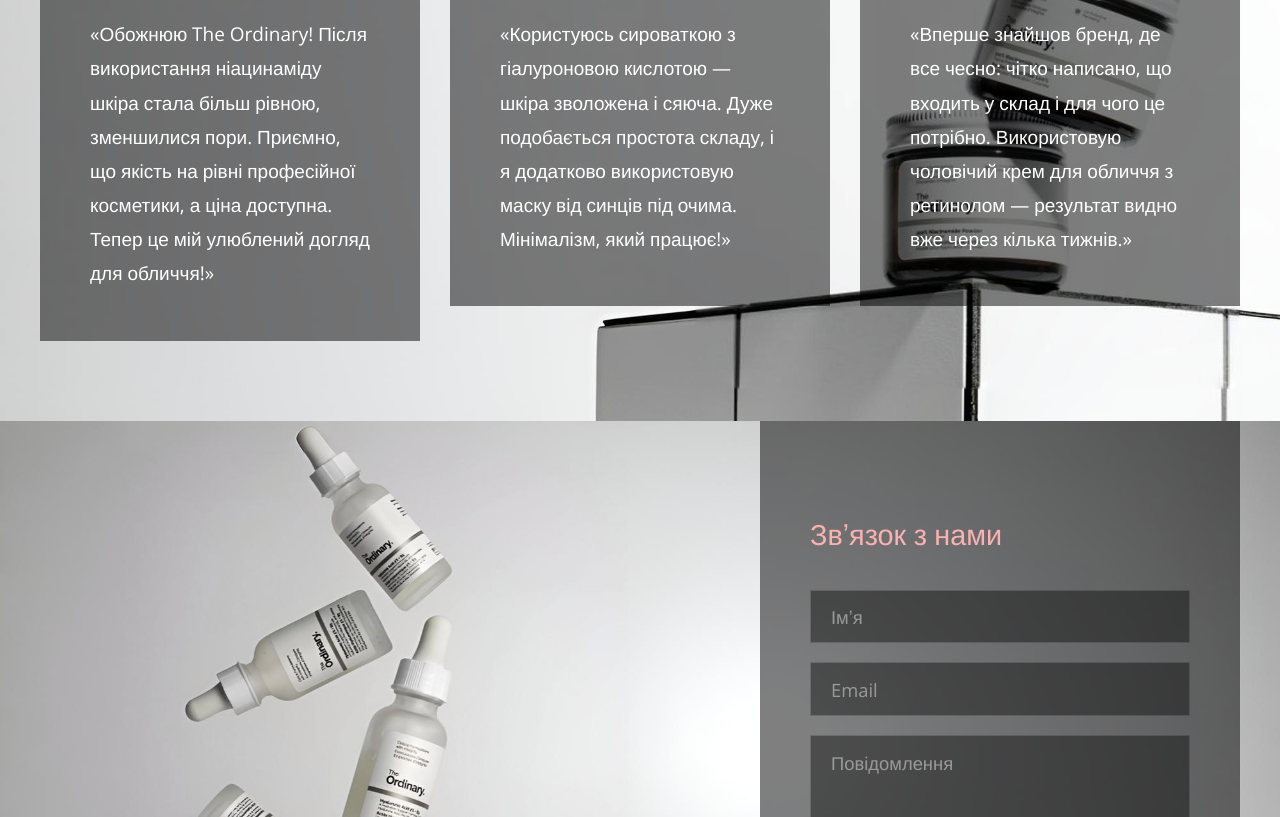
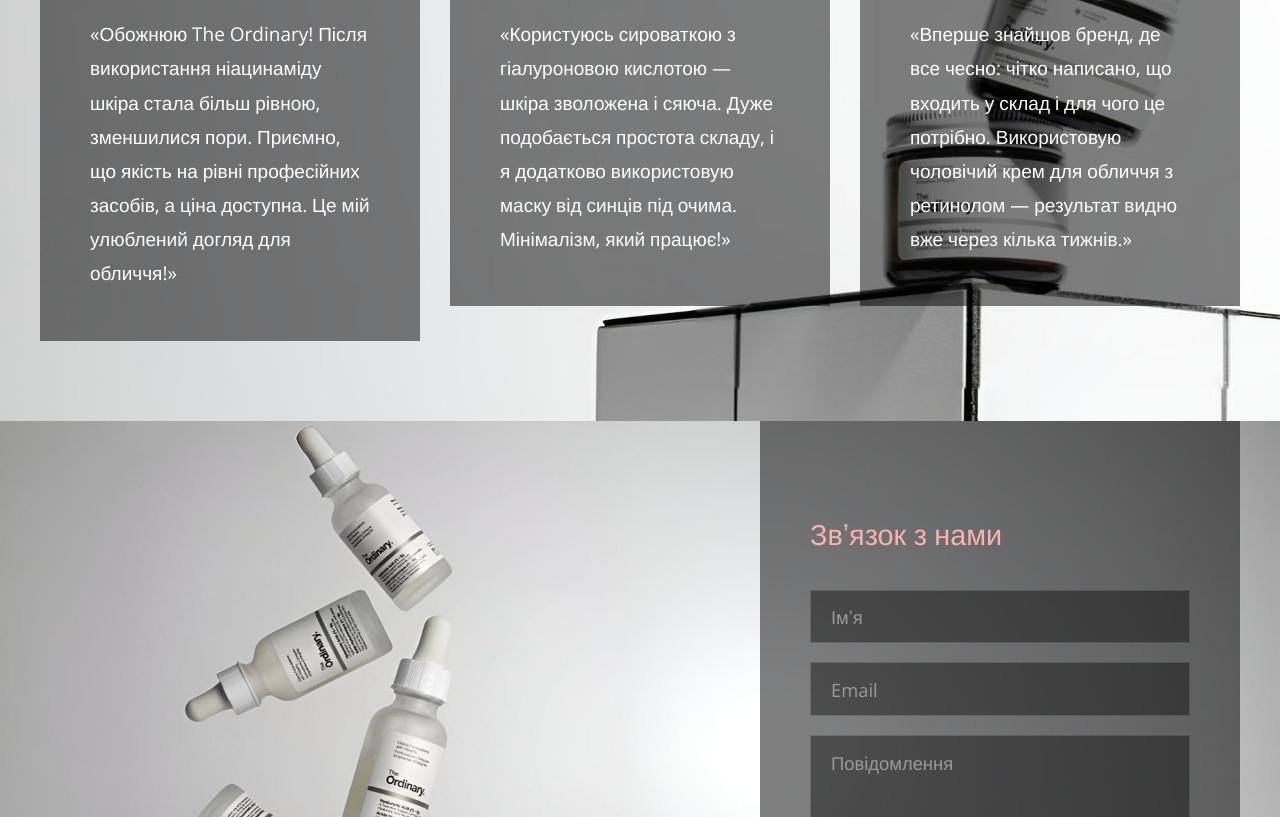
Before and after one commit to relatedkiz/relatedkiz, a plain HTML site: page index.html in a window 1280 px wide. Shown: the part 3829-4646 px from the top of the page. Drawn offline with nearby package versions, Linux system fonts and the light colour scheme; a script that the page names is missing.

Commit message:
Update index.html

```diff
--- a/index.html
+++ b/index.html
@@ -206,7 +206,7 @@
                                     <i class="fa fa-4x fa-pagelines tm-fa"></i>
 
                                     <p class="tm-section-title" style="margin-bottom: 20px;">⭐️ Анна, 27 років</p>
-									<p class="tm-text tm-margin-b-0">«Обожнюю The Ordinary! Після використання ніацинаміду шкіра стала більш рівною, зменшилися пори. Приємно, що якість на рівні професійної косметики, а ціна доступна. Тепер це мій улюблений догляд для обличчя!»</p>
+									<p class="tm-text tm-margin-b-0">«Обожнюю The Ordinary! Після використання ніацинаміду шкіра стала більш рівною, зменшилися пори. Приємно, що якість на рівні професійних засобів, а ціна доступна. Це мій улюблений догляд для обличчя!»</p>
                                 </div>
                             </div>
                             <div class="col-xs-12 col-sm-6 col-md-4 col-lg-4 tm-3-col-textbox fade-scroll">
```
